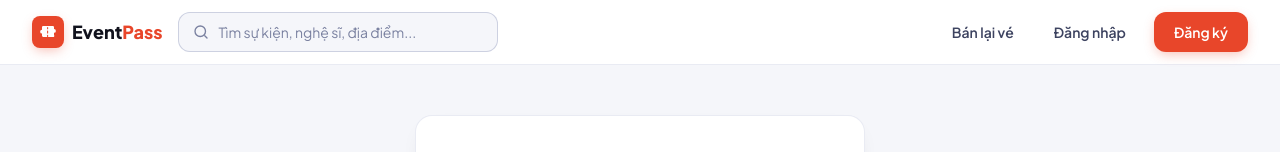
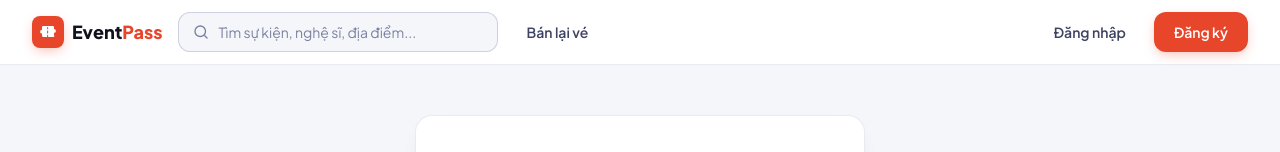
Before and after one commit to tranducthai/booking-ticket-system, a React (Vite) app in the folder apps/web/: page /dang-nhap in a window 1280 px wide. Shown: the top 152 px of the page. Built offline with nearby package versions, Linux system fonts and the light colour scheme; no server answers.

Commit message:
feat(web): Bán lại vé link sits right next to the search box
Co-Authored-By: Claude Sonnet 5.5 <noreply@anthropic.com>

```diff
--- a/apps/web/src/components/layout/Header.tsx
+++ b/apps/web/src/components/layout/Header.tsx
@@ -47,10 +47,11 @@ export function Header() {
           </div>
         </form>
 
+        <Link to="/ban-lai-ve" className="hidden shrink-0 rounded-lg px-3 py-2 text-sm font-semibold text-ink-600 hover:bg-ink-100 md:block">
+          Bán lại vé
+        </Link>
+
         <nav className="ml-auto flex items-center gap-2">
-          <Link to="/ban-lai-ve" className="hidden rounded-lg px-3 py-2 text-sm font-semibold text-ink-600 hover:bg-ink-100 md:block">
-            Bán lại vé
-          </Link>
           {role === "ORGANIZER" && (
             <Link to="/kenh-to-chuc" className="hidden rounded-lg px-3 py-2 text-sm font-semibold text-ink-600 hover:bg-ink-100 md:block">
               Kênh tổ chức
```
